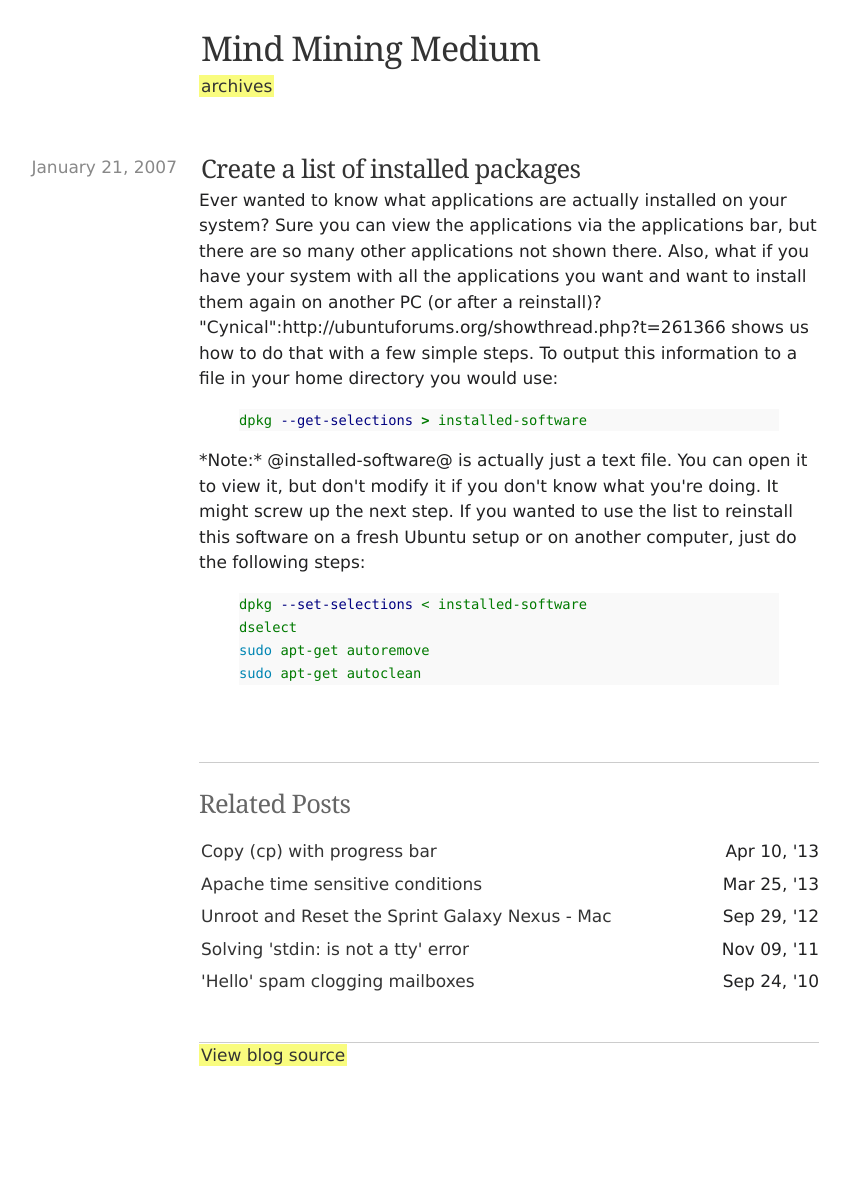
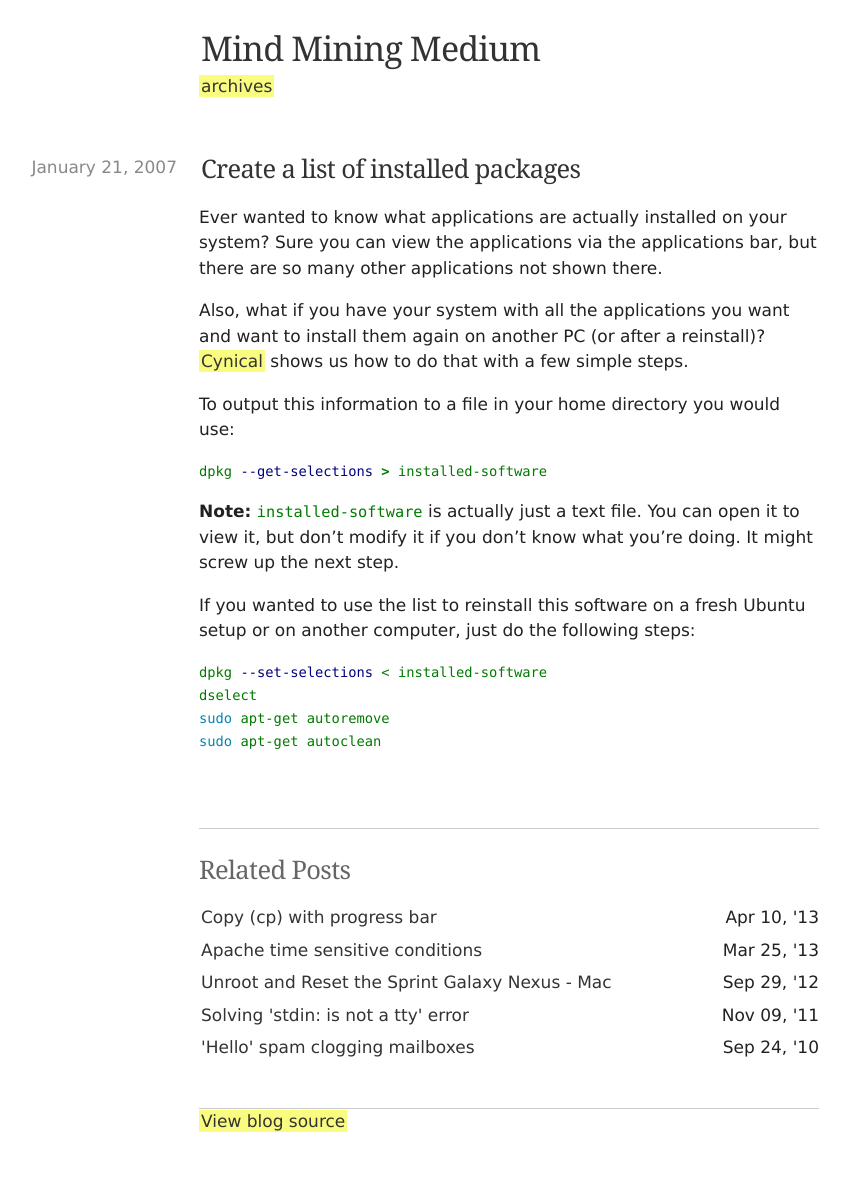
Before and after one commit to karbassi/blog, a Jekyll site: the page built from _posts/2007-01-21-create-a-list-of-installed-packages.md, in a window 1280 px wide. Shown: the whole page, without its empty margins (131-981 px from the left). Built offline with Jekyll 4.4.1, drawn with Linux system fonts in a browser that asks for light colours; comment, search, counter and statistics services are not loaded; before the commit the page ends 1118 px from its top, so only the background shows below that.

Commit message:
Update and rename 2007-01-21-create-a-list-of-installed-packages.textile to 2007-01-21-create-a-list-of-installed-packages.md

````diff
--- a/_posts/2007-01-21-create-a-list-of-installed-packages.textile
+++ b/_posts/2007-01-21-create-a-list-of-installed-packages.md
@@ -1,25 +1,28 @@
 ---
 layout: post
 title: "Create a list of installed packages"
+date: 2007-01-21
 ---
 
 Ever wanted to know what applications are actually installed on your system? Sure you can view the applications via the applications bar, but there are so many other applications not shown there.
 
-Also, what if you have your system with all the applications you want and want to install them again on another PC (or after a reinstall)? "Cynical":http://ubuntuforums.org/showthread.php?t=261366 shows us how to do that with a few simple steps.
+Also, what if you have your system with all the applications you want and want to install them again on another PC (or after a reinstall)? [Cynical] shows us how to do that with a few simple steps.
 
 To output this information to a file in your home directory you would use:
 
-{% highlight bash %}
+```bash
 dpkg --get-selections > installed-software
-{% endhighlight %}
+```
 
-*Note:* @installed-software@ is actually just a text file. You can open it to view it, but don't modify it if you don't know what you're doing. It might screw up the next step.
+**Note:** `installed-software` is actually just a text file. You can open it to view it, but don't modify it if you don't know what you're doing. It might screw up the next step.
 
 If you wanted to use the list to reinstall this software on a fresh Ubuntu setup or on another computer, just do the following steps:
 
-{% highlight bash %}
+```bash
 dpkg --set-selections < installed-software
 dselect
 sudo apt-get autoremove
 sudo apt-get autoclean
-{% endhighlight %}
+```
+
+[Cynical]: http://ubuntuforums.org/showthread.php?t=261366
````
